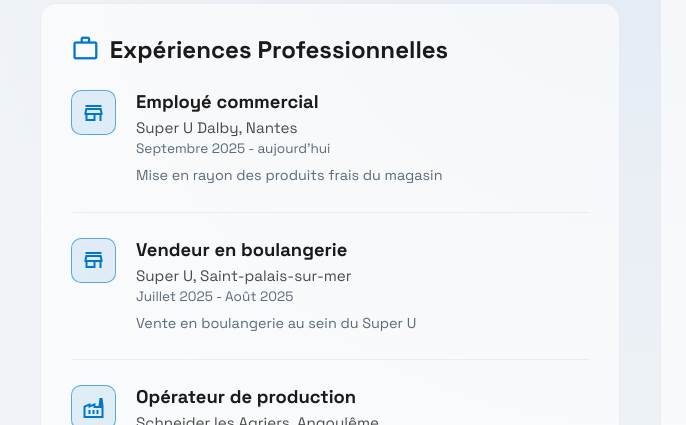
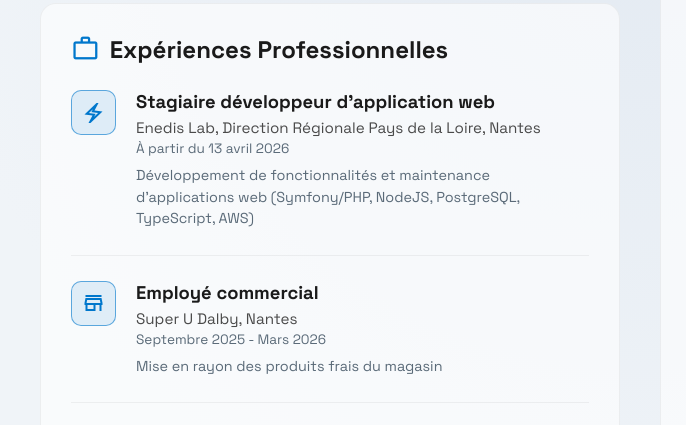
Before and after one commit to KoThek64/New_Portfolio, a website: page HTML/About.html in a window 1280 px wide. Shown: the part 931-1356 px from the top of the page, 0-686 px from the left. Drawn offline with nearby package versions, Linux system fonts and the light colour scheme.

Commit message:
Update About.html: add new internship position and adjust employment dates

```diff
--- a/HTML/About.html
+++ b/HTML/About.html
@@ -104,12 +104,23 @@
                         </h2>
                         <div class="timeline-item">
                             <div class="timeline-icon">
+                                <span class="material-symbols-outlined">electric_bolt</span>
+                            </div>
+                            <div class="timeline-content">
+                                <h3>Stagiaire développeur d'application web</h3>
+                                <p class="timeline-institution">Enedis Lab, Direction Régionale Pays de la Loire, Nantes</p>
+                                <p class="timeline-date">À partir du 13 avril 2026</p>
+                                <p class="timeline-desc">Développement de fonctionnalités et maintenance d'applications web (Symfony/PHP, NodeJS, PostgreSQL, TypeScript, AWS)</p>
+                            </div>
+                        </div>
+                        <div class="timeline-item">
+                            <div class="timeline-icon">
                                 <span class="material-symbols-outlined">store</span>
                             </div>
                             <div class="timeline-content">
                                 <h3>Employé commercial</h3>
                                 <p class="timeline-institution">Super U Dalby, Nantes</p>
-                                <p class="timeline-date">Septembre 2025 - aujourd'hui</p>
+                                <p class="timeline-date">Septembre 2025 - Mars 2026</p>
                                 <p class="timeline-desc">Mise en rayon des produits frais du magasin</p>
                             </div>
                         </div>
```
